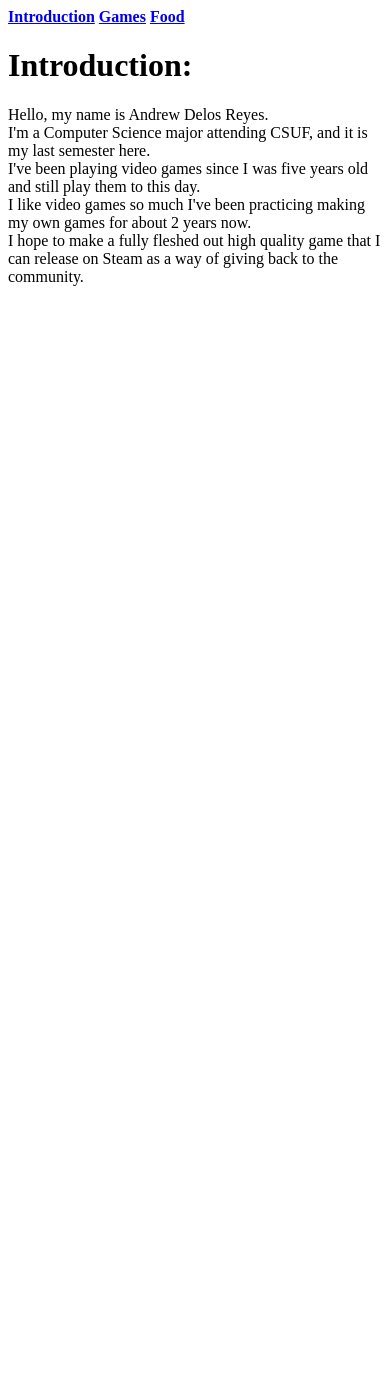
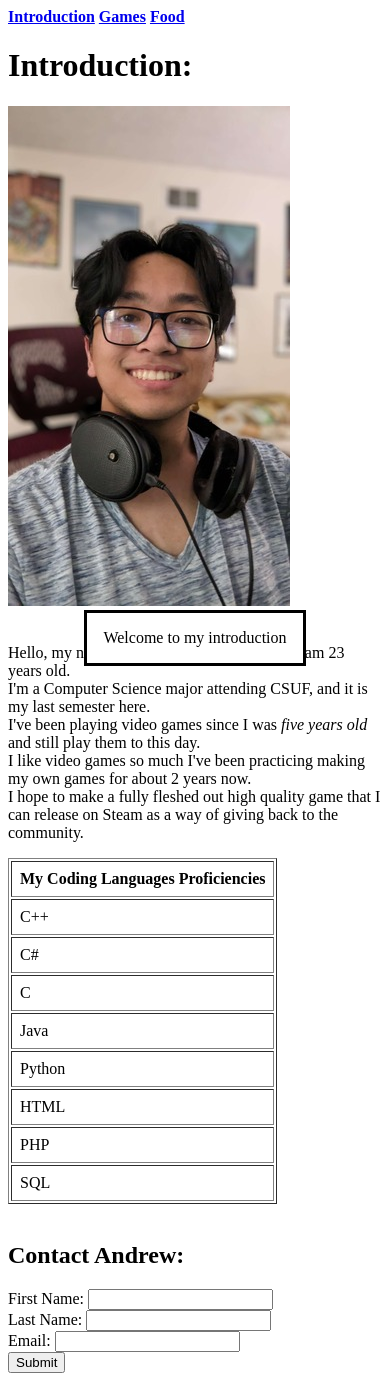
Before and after one commit to adrxone/Exercise-1, a plain HTML site: page index.html in a window 390 px wide. Before the commit the page ends 844 px from the top, so only its background shows below. Drawn offline with Linux system fonts and the light colour scheme.

Commit message:
Added more unique html elements.

```diff
--- a/index.html
+++ b/index.html
@@ -3,6 +3,7 @@
 <head>
 <title>Andrew's Intro</title>
 </head>
+
 <body>
 
     <a href="index.html"><b>Introduction</b></a>
@@ -11,12 +12,69 @@
 
     <h1>Introduction:</h1>
 
-<p> Hello, my name is Andrew Delos Reyes.<br>
-    I'm a Computer Science major attending CSUF, and it is my last semester here.<br>
-    I've been playing video games since I was five years old and still play them to this day.<br>
-    I like video games so much I've been practicing making my own games for about 2 years now.<br>
+
+    <img src="selfie.jpg" alt="me">
+    <dialog open>Welcome to my introduction</dialog>
+    <article>
+        <br />
+        <p> Hello, my name is <u>Andrew Delos Reyes</u> and I am 23 years old.<br />
+            I'm a Computer Science major attending CSUF, and it is my last semester here.<br />
+            I've been playing video games since I was <em>five years old</em> and still play them to this day.<br />
+            I like video games so much I've been practicing making my own games for about 2 years now.<br />
             I hope to make a fully fleshed out high quality game that I can release on Steam as a way of giving back to the community.
         </p>
+    </article>
+
+    <table border="1" cellpadding="8">
+        <tr>
+            <th>My Coding Languages Proficiencies</th>
+        </tr>
+        <tr>
+            <td>C++</td>
+        </tr>
+        <tr>
+            <td>C#</td>
+        </tr>
+        <tr>
+
+            <td>C</td>
+        </tr>
+        <tr>
+
+            <td>Java</td>
+        </tr>
+        <tr>
+
+            <td>Python</td>
+        </tr>
+        <tr>
+
+            <td>HTML</td>
+        </tr>
+        <tr>
+
+            <td>PHP</td>
+        </tr>
+        <tr>
+
+            <td>SQL</td>
+        </tr>
+    </table>
+
+    <br />
+    <h2>Contact Andrew:</h2>
+    <form action="index.html">
+        <label for="fname">First Name:</label>
+        <input type="text" id="fname" name="fname"><br />
+        <label for="lname">Last Name:</label>
+        <input type="text" id="lname" name="lname"><br />
+        <label for="email">Email:</label>
+        <input type="text" id="email" name="email"><br />
+    </form>
+    <a href="https://www.youtube.com/watch?v=dQw4w9WgXcQ">
+        <button>Submit</button>
+    </a>
 
 </body>
+
 </html>
```
Also changed, not shown: food.html (+29 -6 lines), games.html (+42 -6 lines), FastFoodTierList.png (added), selfie.jpg (added), 1 other file. Lines whose indentation alone changed are shown as unchanged.
